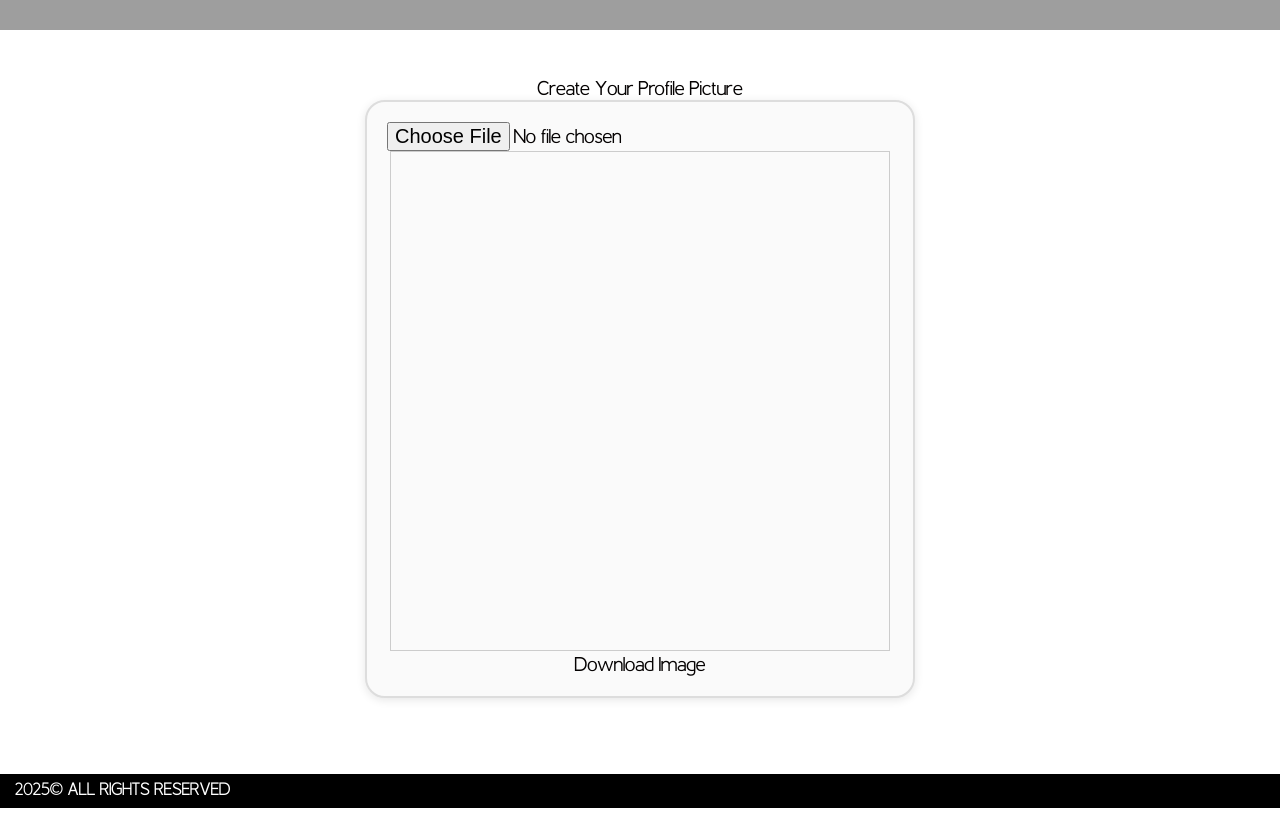
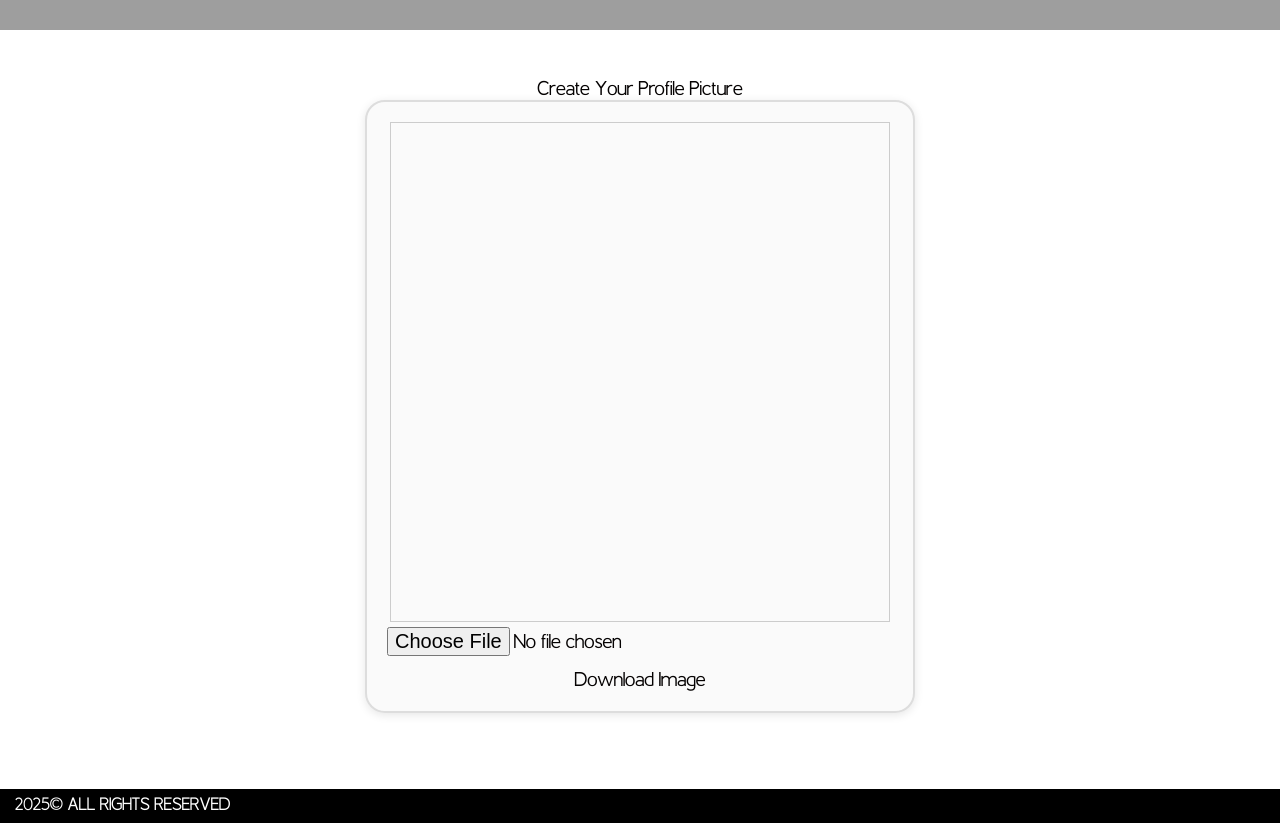
Before and after one commit to Rektroid/Dusty, a plain HTML site: page index.html in a window 1280 px wide. Shown: the part 8180-9003 px from the top of the page. Drawn offline with Linux system fonts and the light colour scheme; grey boxes are pictures that could not be loaded; animation ran at ten frames a second; a script that the page names is missing.

Commit message:
Update index.html

```diff
--- a/index.html
+++ b/index.html
@@ -516,10 +516,14 @@ How to Buy
   <h2>Create Your Profile Picture</h2>
 
   <div class="editor-container">
-    <input type="file" id="upload" accept="image/*" />
-    <canvas id="editorCanvas" width="500" height="500"></canvas>
-    <button id="downloadBtn">Download Image</button>
+  <canvas id="editorCanvas" width="500" height="500"></canvas>
+
+  <!-- Button container to center the buttons -->
+  <div class="button-container">
+    <input type="file" id="upload" accept="image/*" class="custom-button" />
+    <button id="downloadBtn" class="custom-button">Download Image</button>
   </div>
+</div>
 </section>
 		</main>
 		<footer class="footer">
```
